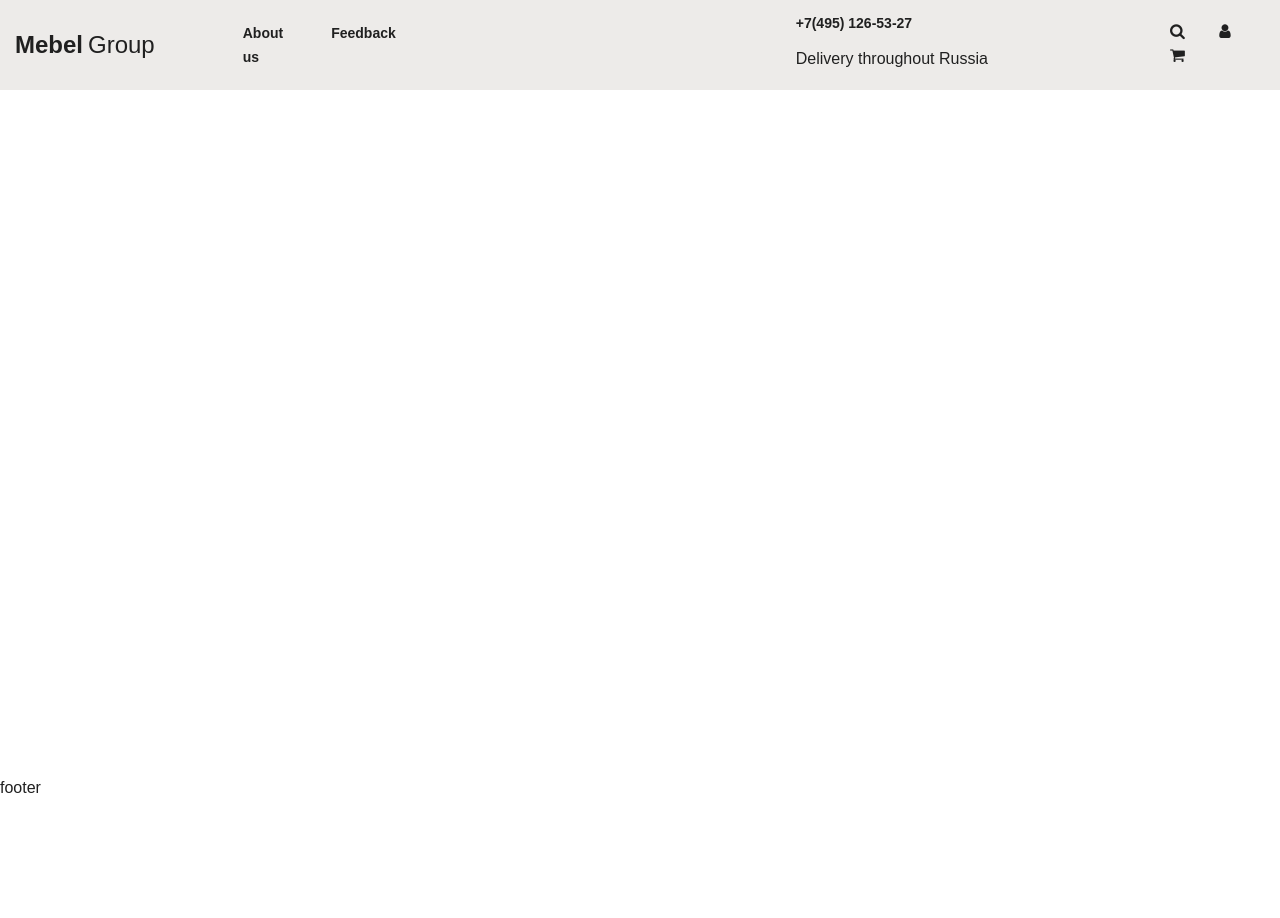
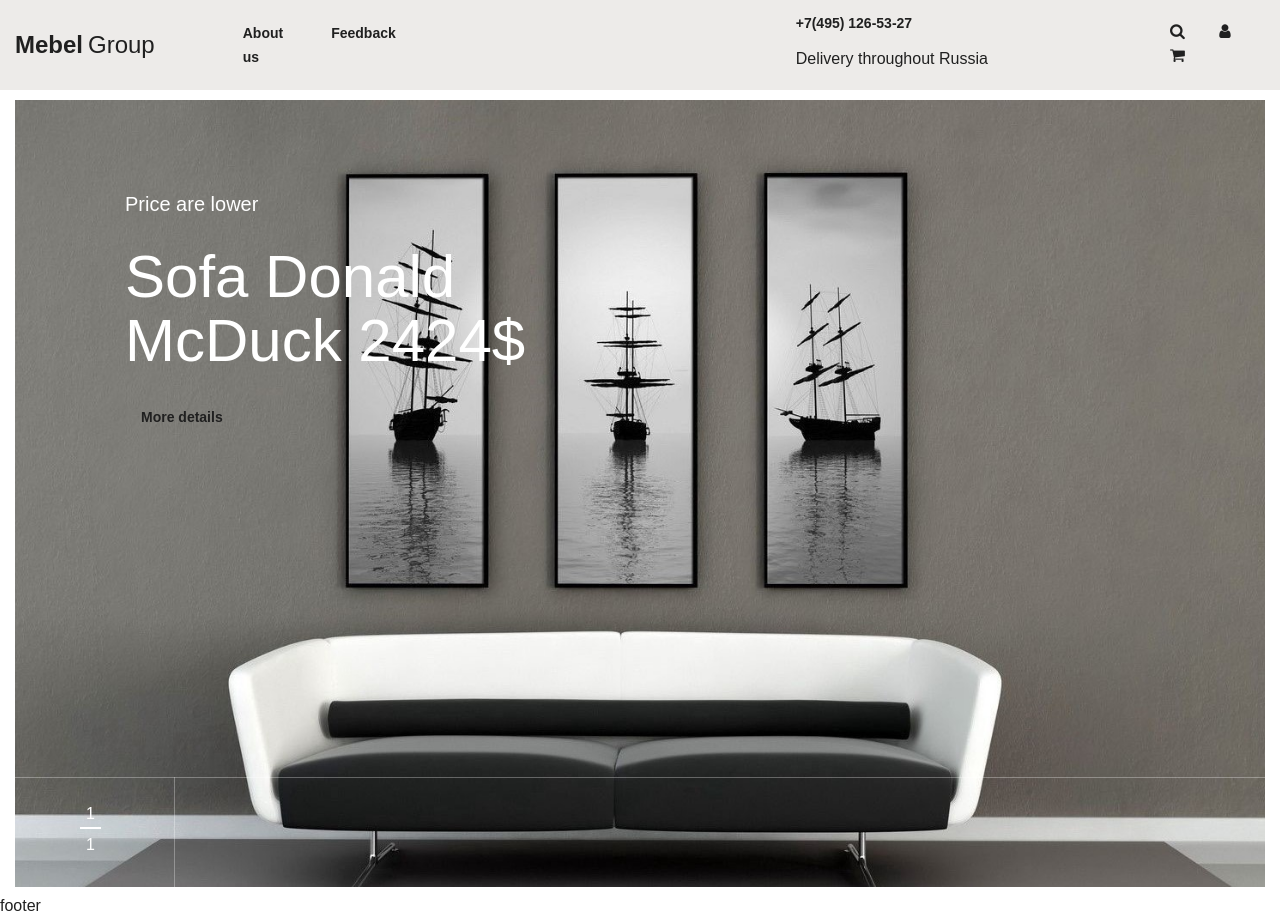
Before and after one commit to Vadim-Yablonsky/MebelGroup, a website: page app/index.html in a window 1280 px wide. Before the commit the page ends 800 px from the top, so only its background shows below. Drawn offline with nearby package versions, Linux system fonts and the light colour scheme.

Commit message:
finish slider

```diff
--- a/app/index.html
+++ b/app/index.html
@@ -65,6 +65,72 @@
                </div>
             </div>
          </header>
+
+         <section></section>
+
+         <section class="slider">
+            <div class="container">
+               <div class="slider__inner">
+
+                  <div class="slider__item">
+                     <div class="slider__item-img img" style="background-image: url(images/slider/1.jpg);"></div>
+                     <div class="slider__item-info">
+                        <div class="slider__subtitle">Price are lower</div>
+                        <div class="slider__title">Sofa Donald McDuck 2424$</div>
+                        <a class="slider__btn" href="#">More details</a>
+                     </div>
+                     <div class="slider__item-dots">
+                        <div class="slider__item-dots--left">
+                           <div class="slider__item-dots--total">1</div>
+                        </div>
+                     </div>
+                  </div>
+
+                  <div class="slider__item">
+                     <div class="slider__item-img img" style="background-image: url(images/slider/02.jpg);"></div>
+                     <div class="slider__item-info">
+                        <div class="slider__subtitle">Price are lower</div>
+                        <div class="slider__title">Sofa Launchpad McQuack 3324$</div>
+                        <a class="slider__btn" href="#">More details</a>
+                     </div>
+                     <div class="slider__item-dots">
+                        <div class="slider__item-dots--left">
+                           <div class="slider__item-dots--total">2</div>
+                        </div>
+                     </div>
+                  </div>
+
+                  <div class="slider__item">
+                     <div class="slider__item-img img" style="background-image: url(images/slider/3.jpg);"></div>
+                     <div class="slider__item-info">
+                        <div class="slider__subtitle">Price are lower</div>
+                        <div class="slider__title">Sofa Bentina Beakley 2924$</div>
+                        <a class="slider__btn" href="#">More details</a>
+                     </div>
+                     <div class="slider__item-dots">
+                        <div class="slider__item-dots--left">
+                           <div class="slider__item-dots--total">4</div>
+                        </div>
+                     </div>
+                  </div>
+
+                  <div class="slider__item">
+                     <div class="slider__item-img img" style="background-image: url(images/slider/4.jpg);"></div>
+                     <div class="slider__item-info">
+                        <div class="slider__subtitle">Price are lower</div>
+                        <div class="slider__title">Sofa Webby Vanderquack 3524$</div>
+                        <a class="slider__btn" href="#">More details</a>
+                     </div>
+                     <div class="slider__item-dots">
+                        <div class="slider__item-dots--left">
+                           <div class="slider__item-dots--total">4</div>
+                        </div>
+                     </div>
+                  </div>
+
+               </div>
+            </div>
+         </section>
       </div>
 
       <footer class="footer">footer</footer>
--- a/app/js/main.js
+++ b/app/js/main.js
@@ -21,4 +21,13 @@ $(function () {
       header.classList.toggle('stiky', window.scrollY > 0)
    });
 
+   //slider
+   $('.slider__inner').slick({
+      dots: true,
+      arrows: false,
+      slidesToShow: 1,
+      slidesToScroll: 1,
+      // autoplay: true
+   });
+
 });
--- a/app/scss/style.scss
+++ b/app/scss/style.scss
@@ -205,3 +205,139 @@
 }
 .thsee {
 }
+
+//start slider
+.slider {
+   margin-top: 100px;
+
+   &__inner {
+   }
+
+   &__item {
+      max-width: 1760px;
+      width: 100%;
+      position: relative;
+   }
+
+   &__item-img {
+      min-height: 787px;
+      background-repeat: no-repeat;
+      background-position: bottom center;
+      background-size: cover;
+      display: block;
+   }
+
+   &__item-info {
+      width: 535px;  // 480px
+      position: absolute;
+      top: 90px;
+      left: 110px;
+   }
+
+   &__subtitle {
+      color: $white;
+      font-size: 20px;
+      line-height: 28px;
+      margin-bottom: 27px;
+      // text-shadow: 1px 1px 3px black;
+   }
+
+   &__title {
+      color: $white;
+      font-size: 60px;
+      line-height: 64px;
+      margin-bottom: 32px;
+      // text-shadow: 1px 1px 4px black;
+   }
+
+   &__btn {
+      display: inline-block;
+      @include f800;
+      font-size: 14px;
+      line-height: 1.215;
+      color: $text;
+      margin-left: 16px;
+      position: relative;
+         &::before{
+            content: "";
+            position: absolute;
+            bottom: -2px;
+            left: 0;
+            width: 100%;
+            height: 0;
+            background-color: $text;
+            transition: all 0.2s;
+         }
+         &:hover::before{
+            height: 2px;
+   }
+}
+
+   &__item-dots {
+      position: absolute;
+      bottom: 0;
+      left: 0;
+      width: 100%;
+      height: 110px;
+      align-items: center;
+      padding-left: 12.5vw;
+      border-top: 1px solid hsla(0, 0%, 100%, 0.3);
+      display: flex;
+   }
+
+   &__item-dots--left {
+      position: absolute;
+      bottom: 0;
+      left: 0;
+      max-width: 160px;
+      width: 100%;
+      height: 110px;
+      border-right: 1px solid hsla(0, 0%, 100%, 0.3);
+   }
+
+   &__item-dots--total {
+      position: absolute;
+      bottom: 30px;
+      left: 71px;
+      color: $white;
+      // text-shadow: 1px 1px 3px grey;
+   }
+}
+.img {
+}
+
+.slick-dots{
+   position: absolute;
+   bottom: 68px;
+   left: 65px;
+
+   & li{
+      display: none;
+   }
+
+   & .slick-active{
+      display: block;
+      position: relative;
+   }
+
+   & .slick-active::before{
+      content: '';
+      position: absolute;
+      bottom: -3px;
+      left: 0;
+      height: 2px;
+      width: 100%;
+      background-color: $white;
+      // box-shadow: 1px 1px 3px grey;;
+   }
+
+   & li button{
+      border: none;
+      background-color: transparent;
+      color: $white;
+      font-size: 16px;
+      // text-shadow: 1px 1px 3px grey;;
+   }
+}
+
+//end slider
--- a/package.json
+++ b/package.json
@@ -24,6 +24,7 @@
   "homepage": "https://github.com/Vadim-Yablonsky/MebelGroup#readme",
   "devDependencies": {
     "browser-sync": "^2.27.5",
+    "cssmin": "^0.4.3",
     "del": "^6.0.0",
     "gulp": "^4.0.2",
     "gulp-autoprefixer": "^8.0.0",
```
Also changed, not shown: app/css/style.min.css, app/images/slider/02.jpg (added), app/images/slider/1.jpg (added), app/images/slider/2.jpg (added), app/images/slider/3.jpg (added), app/images/slider/4.jpg (added), app/images/slider/6.jpeg (added), 1 other file.
